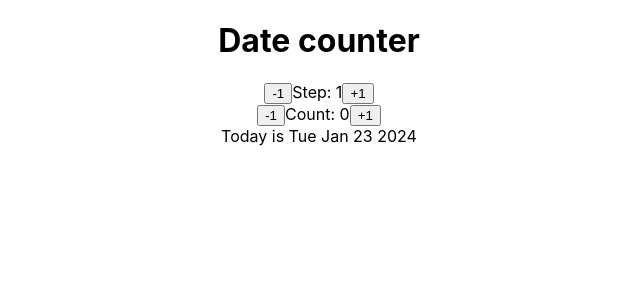
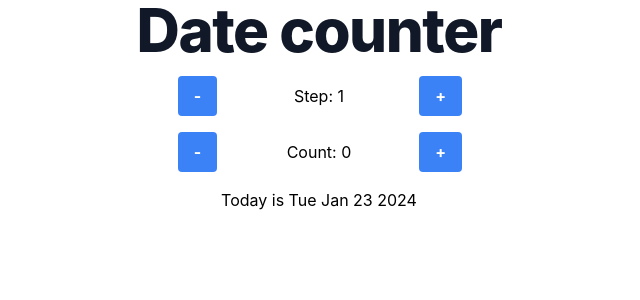
Before and after one commit to phrsouza/date-counter, a React (Create React App) app: page / in a window 1280 px wide. Shown: the top 300 px of the page, without its empty margins (321-961 px from the left). Built offline with nearby package versions, Linux system fonts and the light colour scheme.

Commit message:
add tailwind style

```diff
--- a/package.json
+++ b/package.json
@@ -34,5 +34,8 @@
       "last 1 firefox version",
       "last 1 safari version"
     ]
+  },
+  "devDependencies": {
+    "tailwindcss": "^3.4.1"
   }
 }
--- a/src/App.js
+++ b/src/App.js
@@ -39,20 +39,43 @@ function Counter() {
   }
 
   return (
-    <>
-      <h1>Date counter</h1>
-      <div>
-        <button onClick={decreaseStep}>-1</button>
+    <div className="inline-block space-y-4">
+      <h1 className="mb-4 text-4xl font-extrabold leading-none tracking-tight text-gray-900 md:text-5xl lg:text-6xl">
+        Date counter
+      </h1>
+      <div className="grid grid-cols-3 place-items-center">
+        <button
+          className="bg-blue-500 hover:bg-blue-700 text-white font-bold py-2 px-4 rounded"
+          onClick={decreaseStep}
+        >
+          -
+        </button>
         <span>Step: {step}</span>
-        <button onClick={increaseStep}>+1</button>
+        <button
+          className="bg-blue-500 hover:bg-blue-700 text-white font-bold py-2 px-4 rounded"
+          onClick={increaseStep}
+        >
+          +
+        </button>
       </div>
 
+      <div className="grid grid-cols-3 place-items-center">
+        <button
+          className="bg-blue-500 hover:bg-blue-700 text-white font-bold py-2 px-4 rounded"
+          onClick={decreaseCount}
+        >
+          -
+        </button>
+        <span>Count: {count}</span>
+        <button
+          className="bg-blue-500 hover:bg-blue-700 text-white font-bold py-2 px-4 rounded"
+          onClick={increaseCount}
+        >
+          +
+        </button>
+      </div>
       <div>
-        <button onClick={decreaseCount}>-1</button>
-        <span>Count: {count}</span>
-        <button onClick={increaseCount}>+1</button>
-      </div>
-      <span>
+        <span className="">
           {count === 0
             ? "Today is "
             : count > 0
@@ -60,7 +83,8 @@ function Counter() {
             : `${Math.abs(count)} days ago was `}
         </span>
         <span>{`${date.toDateString()}`}</span>
-    </>
+      </div>
+    </div>
   );
 }
 
--- /dev/null
+++ b/tailwind.config.js
@@ -0,0 +1,10 @@
+/** @type {import('tailwindcss').Config} */
+module.exports = {
+  content: [
+    "./src/**/*.{js,jsx,ts,tsx}",
+  ],
+  theme: {
+    extend: {},
+  },
+  plugins: [],
+};
```
Also changed, not shown: src/index.css (+7 -3 lines), 1 other file (tests, documents, lock files or other folders). Lines whose indentation alone changed are shown as unchanged.
